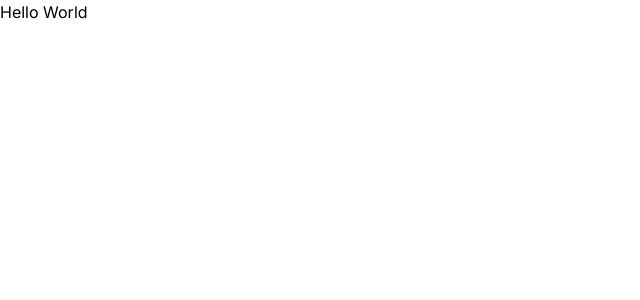
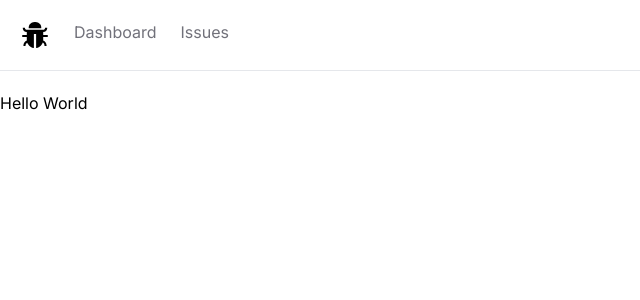
Before and after one commit to Gal1997/issue-tracker, a Next.js app: page / in a window 1280 px wide. Shown: the top 300 px of the page, without its empty margins (0-640 px from the left). Built offline with nearby package versions, Linux system fonts and the light colour scheme.

Commit message:
Build the navbar

```diff
--- /dev/null
+++ b/app/NavBar.tsx
@@ -0,0 +1,31 @@
+import Link from "next/link";
+import React from "react";
+import { AiFillBug } from "react-icons/ai";
+
+const NavBar = () => {
+  const links = [
+    { label: "Dashboard", href: "/" },
+    { label: "Issues", href: "/issues" },
+  ];
+
+  return (
+    <nav className="flex space-x-6 border-b mb-5 px-5 py-5">
+      <Link href="/">
+        <AiFillBug size={30} />
+      </Link>
+      <ul className="flex space-x-6">
+        {links.map((link) => (
+          <Link
+            href={link.href}
+            className="text-zinc-500 hover:text-zinc-950 transition-colors"
+            key={links.indexOf(link)}
+          >
+            {link.label}
+          </Link>
+        ))}
+      </ul>
+    </nav>
+  );
+};
+
+export default NavBar;
--- a/app/layout.tsx
+++ b/app/layout.tsx
@@ -1,22 +1,26 @@
-import './globals.css'
-import type { Metadata } from 'next'
-import { Inter } from 'next/font/google'
+import "./globals.css";
+import type { Metadata } from "next";
+import { Inter } from "next/font/google";
+import NavBar from "./NavBar";
 
-const inter = Inter({ subsets: ['latin'] })
+const inter = Inter({ subsets: ["latin"] });
 
 export const metadata: Metadata = {
-  title: 'Create Next App',
-  description: 'Generated by create next app',
-}
+  title: "Create Next App",
+  description: "Generated by create next app",
+};
 
 export default function RootLayout({
   children,
 }: {
-  children: React.ReactNode
+  children: React.ReactNode;
 }) {
   return (
     <html lang="en">
-      <body className={inter.className}>{children}</body>
+      <body className={inter.className}>
+        <NavBar />
+        <main>{children}</main>
+      </body>
     </html>
-  )
+  );
 }
--- a/package.json
+++ b/package.json
@@ -19,6 +19,7 @@
     "postcss": "8.4.40",
     "react": "18.3.1",
     "react-dom": "18.3.1",
+    "react-icons": "^4.11.0",
     "tailwindcss": "3.4.7",
     "typescript": "5.5.4"
   }
```
Also changed, not shown: 1 other file (tests, documents, lock files or other folders).
